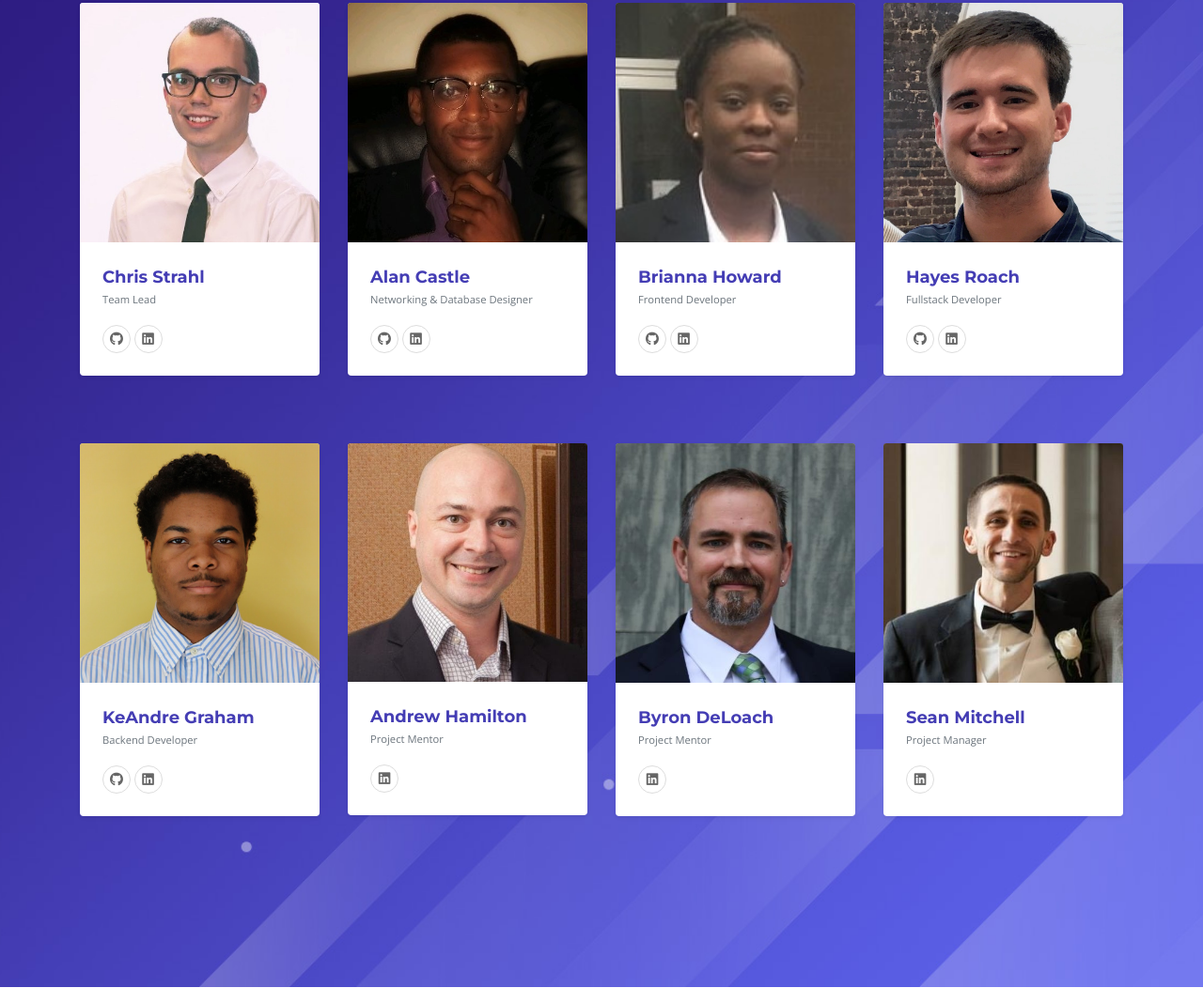
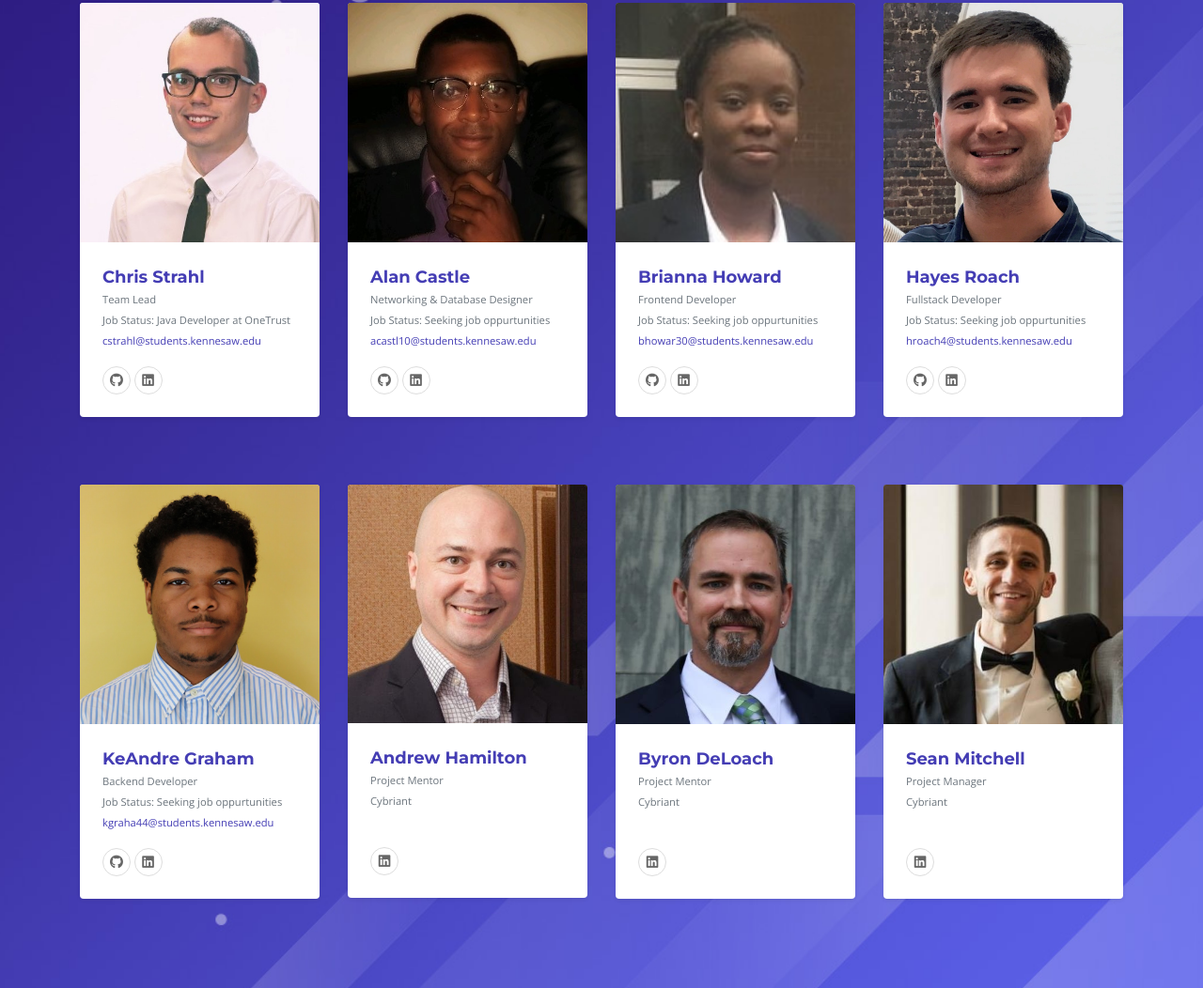
Before and after one commit to cybriant/WeaveVPN-Website, a plain HTML site: page index.html in a window 1280 px wide. Shown: the part 1748-2800 px from the top of the page at 94% size. Drawn offline with nearby package versions, Linux system fonts and the light colour scheme.

Commit message:
updated team member info

```diff
--- a/index.html
+++ b/index.html
@@ -223,7 +223,11 @@
                                 <div class="card-body p-0"><img src="images/chris.jpeg" alt="" class="w-100 card-img-top">
                                     <div class="p-4">
                                         <h5 class="mb-0">Chris Strahl</h5>
-                                        <p class="small text-muted">Team Lead</p>
+                                        <p class="small text-muted">
+                                            Team Lead<br>
+                                            Job Status: Java Developer at OneTrust<br>
+                                            <span style="color: #443db4;">cstrahl@students.kennesaw.edu</span>
+                                        </p>
                                         <ul class="social mb-0 list-inline mt-3">
                                             <li class="list-inline-item m-0"><a href="https://github.com/cstrahl"
                                                     style="text-decoration: none;" class="social-link"><i
@@ -245,7 +249,11 @@
                                         class="w-100 card-img-top">
                                     <div class="p-4">
                                         <h5 class="mb-0">Alan Castle</h5>
-                                        <p class="small text-muted">Networking & Database Designer</p>
+                                        <p class="small text-muted">
+                                            Networking & Database Designer<br>
+                                            Job Status: Seeking job oppurtunities<br>
+                                            <span style="color: #443db4;">acastl10@students.kennesaw.edu</span>
+                                        </p>
                                         <ul class="social mb-0 list-inline mt-3">
                                             <li class="list-inline-item m-0"><a href="https://github.com/acastleKSU"
                                                     style="text-decoration: none;" class="social-link"><i
@@ -267,7 +275,11 @@
                                         class="w-100 card-img-top">
                                     <div class="p-4">
                                         <h5 class="mb-0">Brianna Howard</h5>
-                                        <p class="small text-muted">Frontend Developer</p>
+                                        <p class="small text-muted">
+                                            Frontend Developer<br>
+                                            Job Status: Seeking job oppurtunities<br>
+                                            <span style="color: #443db4;">bhowar30@students.kennesaw.edu</span>
+                                        </p>
                                         <ul class="social mb-0 list-inline mt-3">
                                             <li class="list-inline-item m-0"><a href="https://github.com/bhowar30"
                                                     style="text-decoration: none;" class="social-link"><i
@@ -289,7 +301,11 @@
                                         class="w-100 card-img-top">
                                     <div class="p-4">
                                         <h5 class="mb-0">Hayes Roach</h5>
-                                        <p class="small text-muted">Fullstack Developer</p>
+                                        <p class="small text-muted">
+                                            Fullstack Developer<br>
+                                            Job Status: Seeking job oppurtunities<br>
+                                            <span style="color: #443db4;">hroach4@students.kennesaw.edu</span>
+                                        </p>
                                         <ul class="social mb-0 list-inline mt-3">
                                             <li class="list-inline-item m-0"><a href="https://github.com/hayes-roach"
                                                     style="text-decoration: none;" class="social-link"><i
@@ -323,7 +339,11 @@
                                         class="w-100 card-img-top">
                                     <div class="p-4">
                                         <h5 class="mb-0">KeAndre Graham</h5>
-                                        <p class="small text-muted">Backend Developer</p>
+                                        <p class="small text-muted">
+                                            Backend Developer<br>
+                                            Job Status: Seeking job oppurtunities<br>
+                                            <span style="color: #443db4;">kgraha44@students.kennesaw.edu</span>
+                                        </p>
                                         <ul class="social mb-0 list-inline mt-3">
                                             <li class="list-inline-item m-0"><a href="https://github.com/KeAndre96"
                                                     style="text-decoration: none;" class="social-link"><i
@@ -345,7 +365,9 @@
                                         class="w-100 card-img-top">
                                     <div class="p-4">
                                         <h5 class="mb-0">Andrew Hamilton</h5>
-                                        <p class="small text-muted">Project Mentor</p>
+                                        <p class="small text-muted">
+                                            Project Mentor<br>
+                                            Cybriant<br><br></p>
                                         <ul class="social mb-0 list-inline mt-3">
                                             <li class="list-inline-item m-0"><a
                                                     href="https://www.linkedin.com/in/atheoryoftruth"
@@ -364,7 +386,10 @@
                                         class="w-100 card-img-top">
                                     <div class="p-4">
                                         <h5 class="mb-0">Byron DeLoach</h5>
-                                        <p class="small text-muted">Project Mentor</p>
+                                        <p class="small text-muted">
+                                            Project Mentor<br>
+                                            Cybriant<br><br>
+                                        </p>
                                         <ul class="social mb-0 list-inline mt-3">
                                             <li class="list-inline-item m-0"><a
                                                     href="https://www.linkedin.com/in/byron-deloach-1461b313"
@@ -383,7 +408,10 @@
                                         class="w-100 card-img-top">
                                     <div class="p-4">
                                         <h5 class="mb-0">Sean Mitchell</h5>
-                                        <p class="small text-muted">Project Manager</p>
+                                        <p class="small text-muted">
+                                            Project Manager<br>
+                                            Cybriant<br><br>
+                                        </p>
                                         <ul class="social mb-0 list-inline mt-3">
                                             <li class="list-inline-item m-0"><a
                                                     href="https://www.linkedin.com/in/seanwm/"
```
